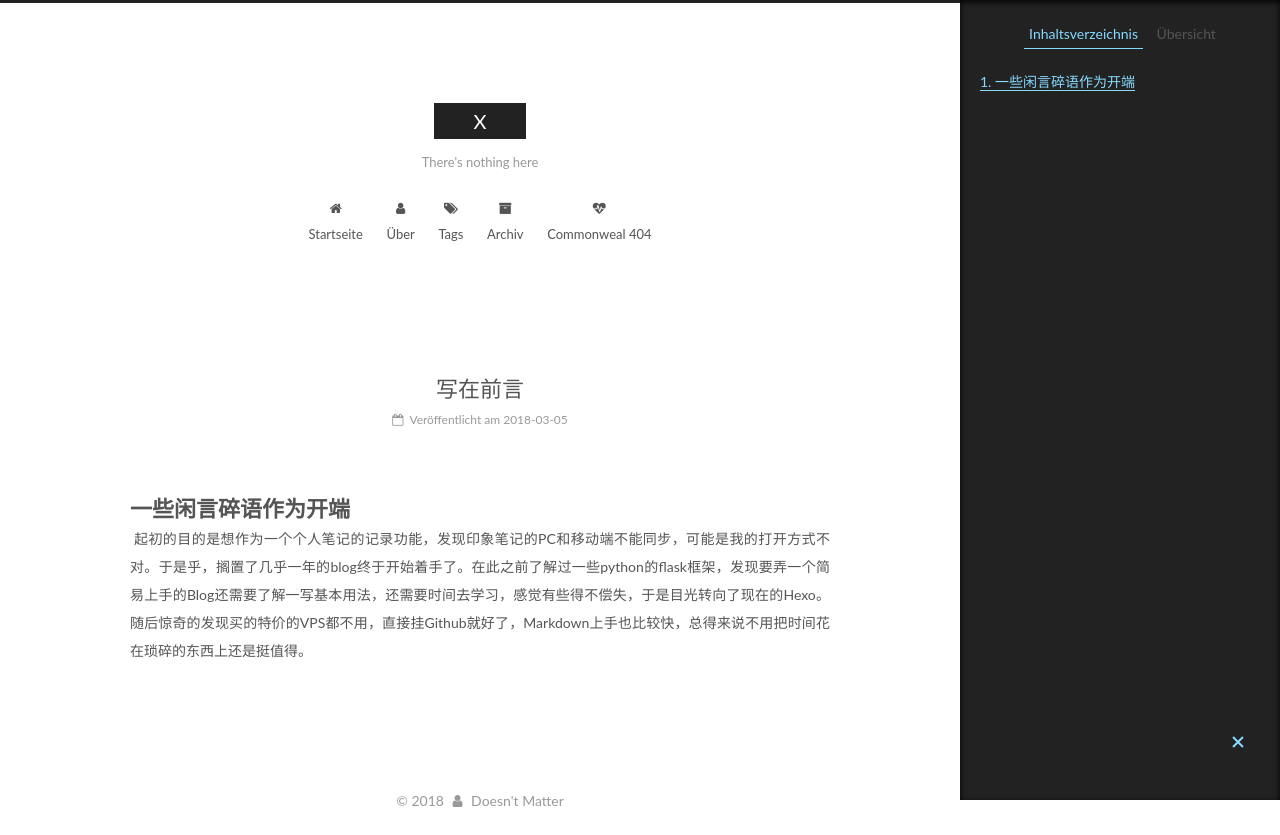
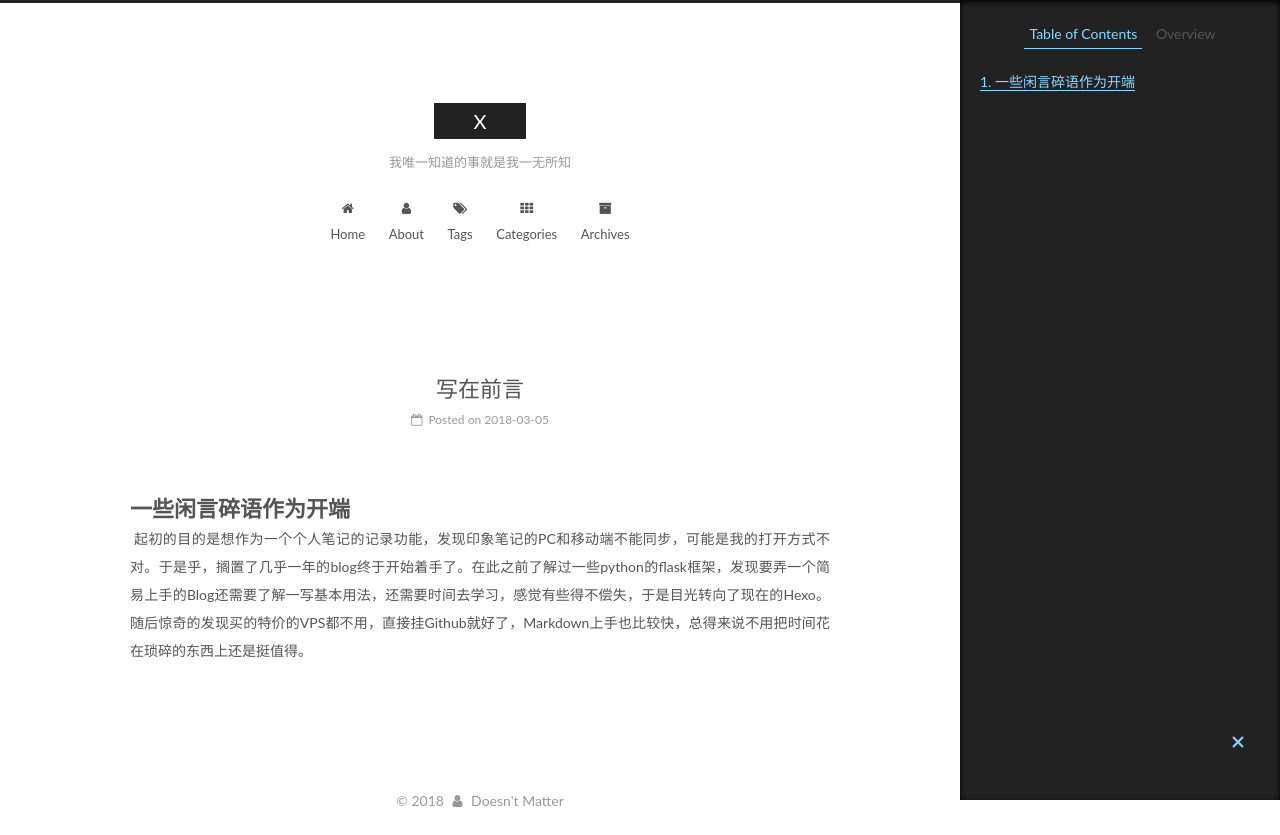
Before and after one commit to yaoya0111/yaoya0111.github.io, a plain HTML site: page 2018/03/05/hello-world/index.html in a window 1280 px wide. Drawn offline with Linux system fonts and the light colour scheme.

Commit message:
Site updated: 2018-03-07 02:26:21

```diff
--- a/2018/03/05/hello-world/index.html
+++ b/2018/03/05/hello-world/index.html
@@ -159,7 +159,7 @@
       </a>
     </div>
 
-        <p class="site-subtitle">There's nothing here</p>
+        <p class="site-subtitle">我唯一知道的事就是我一无所知</p>
 
   </div>
 
@@ -184,7 +184,7 @@
 
               <i class="menu-item-icon fa fa-fw fa-home"></i> <br />
 
-            Startseite
+            Home
           </a>
         </li>
 
@@ -194,7 +194,7 @@
 
               <i class="menu-item-icon fa fa-fw fa-user"></i> <br />
 
-            Über
+            About
           </a>
         </li>
 
@@ -209,22 +209,22 @@
         </li>
 
 
+        <li class="menu-item menu-item-categories">
+          <a href="/categories/" rel="section">
+
+              <i class="menu-item-icon fa fa-fw fa-th"></i> <br />
+
+            Categories
+          </a>
+        </li>
+
+
         <li class="menu-item menu-item-archives">
           <a href="/archives/" rel="section">
 
               <i class="menu-item-icon fa fa-fw fa-archive"></i> <br />
 
-            Archiv
-          </a>
-        </li>
-
-
-        <li class="menu-item menu-item-commonweal">
-          <a href="/404/" rel="section">
-
-              <i class="menu-item-icon fa fa-fw fa-heartbeat"></i> <br />
-
-            Commonweal 404
+            Archives
           </a>
         </li>
 
@@ -288,7 +288,7 @@
                 <i class="fa fa-calendar-o"></i>
               </span>
 
-                <span class="post-meta-item-text">Veröffentlicht am</span>
+                <span class="post-meta-item-text">Posted on</span>
 
               <time title="Post created" itemprop="dateCreated datePublished" datetime="2018-03-05T22:14:07+08:00">
                 2018-03-05
@@ -399,10 +399,10 @@
 
         <ul class="sidebar-nav motion-element">
           <li class="sidebar-nav-toc sidebar-nav-active" data-target="post-toc-wrap">
-            Inhaltsverzeichnis
+            Table of Contents
           </li>
           <li class="sidebar-nav-overview" data-target="site-overview-wrap">
-            Übersicht
+            Overview
           </li>
         </ul>
 
@@ -423,7 +423,7 @@
                 <a href="/archives/">
 
                   <span class="site-state-item-count">1</span>
-                  <span class="site-state-item-name">Artikel</span>
+                  <span class="site-state-item-name">posts</span>
                 </a>
               </div>
 
--- a/css/main.css
+++ b/css/main.css
@@ -1822,7 +1822,7 @@ pre .javascript .function {
   width: 4px;
   height: 4px;
   border-radius: 50%;
-  background: #c43d00;
+  background: #de49ff;
 }
 .links-of-blogroll {
   font-size: 13px;
```
Also changed, not shown: about/index.html (+15 -15 lines), archives/2018/03/index.html (+17 -17 lines), archives/2018/index.html (+17 -17 lines), archives/index.html (+17 -17 lines), index.html (+16 -16 lines).
